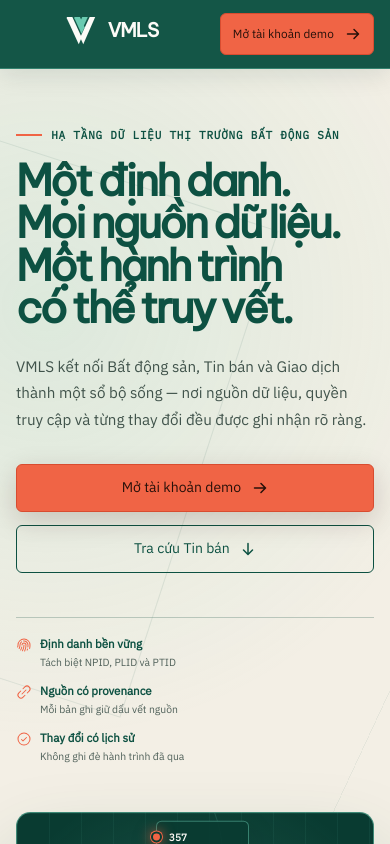
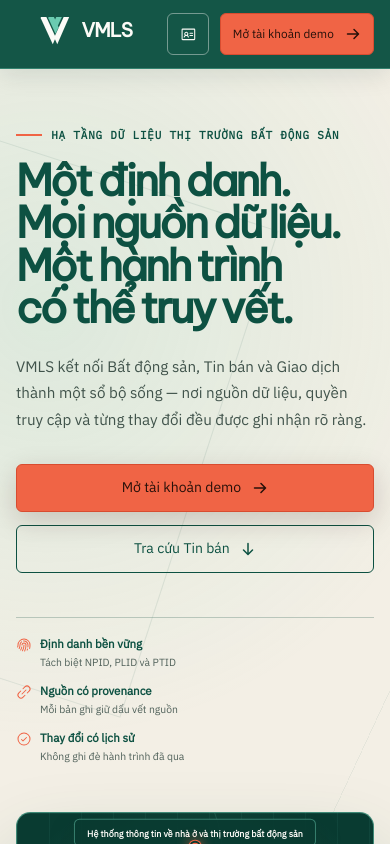
Before and after one commit to TheNowProject/hn-mls, a React (Vite) app: page / in a window 390 px wide. Shown: the top 844 px of the page. Built offline with nearby package versions, Linux system fonts and the light colour scheme.

Commit message:
Restore VNeID header and expand source label
Keep VNeID session persistence alongside the five demo accounts. Use the full housing-market information system name in user-facing copy while preserving internal 357 command and fixture identifiers.

```diff
--- a/src/App.jsx
+++ b/src/App.jsx
@@ -1,6 +1,7 @@
 import { useEffect, useMemo, useRef, useState, useSyncExternalStore } from 'react'
 import LandingPage from './components/LandingPage.jsx'
 import V5Workspace from './components/V5Workspace.jsx'
+import VNeIDSessionControl from './components/VNeIDSession.jsx'
 import {
   PRIMARY_LISTING_ID,
   V5_ROLES,
@@ -15,11 +16,17 @@ import {
   serializeV5State,
   v5Reducer,
 } from './demo/v5Journey.js'
+import {
+  VNEID_SESSION_ACTIONS,
+  VNEID_SESSION_STORAGE_KEY,
+  restoreVneidSession,
+  serializeVneidSession,
+  vneidSessionReducer,
+} from './demo/vneidSession.js'
 
 const LEGACY_DEMO_KEYS = Object.freeze([
   'vmls:operations:2026-08:v4',
   'vmls:represented-market:2026-08:v2',
-  'vmls:vneid-session:2026-08:v1',
   'vmls:phu-thuong:2026-08:v5',
 ])
 
@@ -65,6 +72,14 @@ function initialState() {
     return restoreV5State(window.localStorage.getItem(V5_STORAGE_KEY))
   } catch {
     return createV5InitialState()
+  }
+}
+
+function initialVneidSession() {
+  try {
+    return restoreVneidSession(window.localStorage.getItem(VNEID_SESSION_STORAGE_KEY))
+  } catch {
+    return restoreVneidSession(null)
   }
 }
 
@@ -118,6 +133,7 @@ export default function App() {
   const hash = useSyncExternalStore(subscribeToHash, getHash, () => '#/')
   const route = parseRoute(hash)
   const [state, setState] = useState(initialState)
+  const [vneidSession, setVneidSession] = useState(initialVneidSession)
   const stateRef = useRef(state)
   const [announcement, setAnnouncement] = useState('')
   const validDossierRoute = route.page !== 'ho-so'
@@ -165,6 +181,14 @@ export default function App() {
     }
   }, [state])
 
+  useEffect(() => {
+    try {
+      window.localStorage.setItem(VNEID_SESSION_STORAGE_KEY, serializeVneidSession(vneidSession))
+    } catch {
+      // The runtime stays usable in privacy modes that deny localStorage writes.
+    }
+  }, [vneidSession])
+
   const publicProjection = useMemo(() => projectV5Public(state), [state])
   const landingListings = useMemo(
     () => (publicProjection?.listings ?? []).map(normalizeLandingListing),
@@ -199,6 +223,37 @@ export default function App() {
     navigate('#/')
   }
 
+  function confirmVneidLogin() {
+    setVneidSession((current) => vneidSessionReducer(current, {
+      type: VNEID_SESSION_ACTIONS.CONFIRM_LOGIN,
+      payload: { accepted: true },
+    }))
+    setAnnouncement('Đã đăng nhập VNeID.')
+  }
+
+  function logoutVneid() {
+    setVneidSession((current) => vneidSessionReducer(current, {
+      type: VNEID_SESSION_ACTIONS.LOGOUT,
+    }))
+    setAnnouncement('Đã đăng xuất VNeID.')
+  }
+
+  const vneidIdentity = vneidSession.status === 'authenticated' ? vneidSession.identity : null
+  const vneidControl = (
+    <VNeIDSessionControl
+      session={vneidIdentity}
+      identityPreview={{
+        reference: 'VNEID-HN-0001',
+        displayName: 'N••• H••• N••',
+        status: 'Đã xác thực',
+      }}
+      scopes={['Mã phiên định danh', 'Họ tên đã che', 'Kết quả xác thực']}
+      onLogin={confirmVneidLogin}
+      onLogout={logoutVneid}
+      variant="header"
+    />
+  )
+
   if (route.page === 'landing' || !route.roleId || !validDossierRoute) {
     return (
       <>
@@ -207,6 +262,7 @@ export default function App() {
           roles={V5_ROLES}
           unreadByRole={unreadByRole}
           onEnterDemo={enterRole}
+          vneidControl={vneidControl}
         />
         <div className="sr-only" role="status" aria-live="polite">{announcement}</div>
       </>
--- a/src/components/LandingPage.jsx
+++ b/src/components/LandingPage.jsx
@@ -14,6 +14,7 @@ import {
   Sparkle,
 } from '@phosphor-icons/react'
 import BrandMark from './BrandMark.jsx'
+import { HOUSING_MARKET_INFORMATION_SYSTEM_NAME } from '../demo/v5Data.js'
 import '../styles/landing.css'
 
 const NETWORK_NODES = Object.freeze([
@@ -21,7 +22,7 @@ const NETWORK_NODES = Object.freeze([
   { id: 'plid', label: 'PLID', detail: 'Định danh Tin bán' },
   { id: 'ptid', label: 'PTID', detail: 'Dấu vết Giao dịch' },
   { id: 'housenow', label: 'HouseNow', detail: 'Ảnh chụp Tin bán' },
-  { id: 'source-357', label: '357', detail: 'Nguồn Giao dịch' },
+  { id: 'source-357', label: HOUSING_MARKET_INFORMATION_SYSTEM_NAME, detail: 'Nguồn Giao dịch' },
   { id: 'tax', label: 'Thuế', detail: 'Nghĩa vụ tài chính' },
   { id: 'land', label: 'VPĐKĐĐ', detail: 'Đăng ký sang tên' },
 ])
@@ -259,6 +260,7 @@ export function LandingPage({
   roles = [],
   unreadByRole = {},
   onEnterDemo = () => {},
+  vneidControl = null,
 }) {
   const [query, setQuery] = useState('')
   const searchInputRef = useRef(null)
@@ -305,6 +307,8 @@ export function LandingPage({
             <button type="button" onClick={scrollToSearch}>Tra cứu Tin bán</button>
             <a href="#landing-v5-registry">Living Registry</a>
           </nav>
+          <div className="landing-v5-header__actions">
+            {vneidControl}
             <DemoAccountMenu
               menuId="header-demo-accounts"
               roles={roles}
@@ -313,6 +317,7 @@ export function LandingPage({
               variant="header"
               triggerAriaLabel="Chọn vai trò demo"
             />
+          </div>
         </div>
       </header>
 
@@ -414,7 +419,7 @@ export function LandingPage({
               <li><span>01</span><Fingerprint aria-hidden="true" /><div><strong>Bất động sản</strong><small>NPID giữ định danh bền vững</small></div></li>
               <li><span>02</span><ShieldCheck aria-hidden="true" /><div><strong>Quyền đại diện</strong><small>Người bán xác nhận phạm vi và thời hạn</small></div></li>
               <li><span>03</span><Signpost aria-hidden="true" /><div><strong>Tin bán</strong><small>PLID gắn với ảnh chụp HouseNow</small></div></li>
-              <li><span>04</span><Buildings aria-hidden="true" /><div><strong>Giao dịch</strong><small>357, Thuế và VPĐKĐĐ giữ dấu vết riêng</small></div></li>
+              <li><span>04</span><Buildings aria-hidden="true" /><div><strong>Giao dịch</strong><small>{HOUSING_MARKET_INFORMATION_SYSTEM_NAME}, Thuế và VPĐKĐĐ giữ dấu vết riêng</small></div></li>
             </ol>
           </div>
         </section>
--- a/src/demo/capabilities.js
+++ b/src/demo/capabilities.js
@@ -203,7 +203,7 @@ const CONNECTION_CAPABILITIES = Object.freeze([
   {
     id: 'source-357',
     group: 'Kết nối theo hồ sơ',
-    name: 'Hệ thống thông tin 357',
+    name: 'Hệ thống thông tin về nhà ở và thị trường bất động sản',
     description: 'Nguồn cấp NPID và dữ liệu Bất động sản có thông tin xuất xứ.',
     roles: ['agent', 'brokerage', 'seller', 'buyer', 'developer', 'vmls'],
     mode: 'readOnly',
--- a/src/demo/demoData.js
+++ b/src/demo/demoData.js
@@ -156,7 +156,7 @@ export const workspaceDefinitions = Object.freeze({
 export const sourceRegistry = Object.freeze([
   {
     id: 'source-357',
-    name: 'Cổng thông tin về nhà ở và thị trường bất động sản',
+    name: 'Hệ thống thông tin về nhà ở và thị trường bất động sản',
     owner: 'Bộ Xây dựng',
     category: 'Nguồn dữ liệu công khai',
     dataCategory: 'Thông tin nhà ở và thị trường bất động sản',
--- a/src/demo/v5Data.js
+++ b/src/demo/v5Data.js
@@ -6,6 +6,7 @@ export const V5_STORAGE_KEY = 'vmls:phu-thuong:2026-08:v6'
 export const V5_PRIMARY_CASE_ID = 'phu-thuong-title-transfer'
 export const PRIMARY_PROPERTY_ID = 'NPID-HN-10421'
 export const PRIMARY_LISTING_ID = 'PLID-HN-00208'
+export const HOUSING_MARKET_INFORMATION_SYSTEM_NAME = 'Hệ thống thông tin về nhà ở và thị trường bất động sản'
 
 function deepFreeze(value) {
   if (value && typeof value === 'object' && !Object.isFrozen(value)) {
@@ -51,7 +52,7 @@ export const V5_ROLES = deepFreeze([
     label: 'Vận hành VMLS',
     shortLabel: 'VMLS',
     organization: 'VMLS Hà Nội',
-    purpose: 'Đồng bộ nguồn 357 và trạng thái xử lý ngoài VMLS.',
+    purpose: `Đồng bộ nguồn ${HOUSING_MARKET_INFORMATION_SYSTEM_NAME} và trạng thái xử lý ngoài VMLS.`,
   },
 ])
 
--- a/src/demo/v5Journey.js
+++ b/src/demo/v5Journey.js
@@ -2,6 +2,7 @@
 
 import {
   HOUSE_NOW_SNAPSHOT,
+  HOUSING_MARKET_INFORMATION_SYSTEM_NAME,
   PRIMARY_DECLARATION_PAYLOAD,
   PRIMARY_LISTING,
   PRIMARY_LISTING_ID,
@@ -1013,7 +1014,7 @@ function syncTransactionFrom357(state, action) {
         type: 'transaction_357_sync_requested',
         actorRole: 'vmls',
         actorOrganization: roleOrganization('vmls'),
-        reason: 'Đồng bộ bản ghi giao dịch từ nguồn 357',
+        reason: `Đồng bộ bản ghi giao dịch từ nguồn ${HOUSING_MARKET_INFORMATION_SYSTEM_NAME}`,
         targetType: 'Transaction',
         targetId: state.records.transaction.id,
         before: { transactionSource357: null },
--- a/src/styles/landing.css
+++ b/src/styles/landing.css
@@ -100,6 +100,14 @@
 
 .landing-v5-header nav :is(button, a):hover {
   color: var(--mint-trace);
+}
+
+.landing-v5-header__actions {
+  display: flex;
+  min-width: 0;
+  align-items: center;
+  justify-content: flex-end;
+  gap: 0.65rem;
 }
 
 .landing-v5-account-menu {
@@ -566,7 +574,30 @@
 .landing-v5-network-node.is-plid { top: 15%; right: 2%; animation-delay: -4s; }
 .landing-v5-network-node.is-ptid { top: 49%; right: 0.5%; animation-delay: -2s; }
 .landing-v5-network-node.is-housenow { top: 48%; left: 1.5%; animation-delay: -5s; }
-.landing-v5-network-node.is-source-357 { top: 3%; left: 41%; animation-delay: -3s; }
+.landing-v5-network-node.is-source-357 {
+  top: 2.5%;
+  left: 50%;
+  width: min(19rem, 60%);
+  min-width: 0;
+  padding-inline: 0.75rem;
+  animation-delay: -3s;
+  text-align: center;
+  transform: translateX(-50%);
+}
+
+.landing-v5-network-node.is-source-357 i {
+  top: auto;
+  bottom: -0.35rem;
+  left: 50%;
+  transform: translateX(-50%);
+}
+
+.landing-v5-network-node.is-source-357 strong {
+  font-family: var(--font-interface);
+  font-size: 0.66rem;
+  line-height: 1.35;
+  text-wrap: balance;
+}
 .landing-v5-network-node.is-tax { bottom: 10%; left: 6%; animation-delay: -6s; }
 .landing-v5-network-node.is-land { right: 4%; bottom: 10%; animation-delay: -0.5s; }
 
@@ -1345,7 +1376,15 @@
   .landing-v5-network-node.is-plid { top: 14%; right: 2%; }
   .landing-v5-network-node.is-ptid { top: 46%; right: 0; }
   .landing-v5-network-node.is-housenow { top: 44%; left: 1%; }
-  .landing-v5-network-node.is-source-357 { top: 3%; left: 39%; }
+  .landing-v5-network-node.is-source-357 {
+    top: 2.5%;
+    left: 50%;
+    width: 68%;
+  }
+
+  .landing-v5-network-node.is-source-357 strong {
+    font-size: 0.56rem;
+  }
   .landing-v5-network-node.is-tax { bottom: 12%; left: 5%; }
   .landing-v5-network-node.is-land { right: 3%; bottom: 12%; }
 
```
Also changed, not shown: context/domain/language.md (+2 -0 lines), src/components/Property357Panel.jsx (+4 -3 lines), src/components/V5Workspace.jsx (+11 -8 lines), 1 other file (tests, documents, lock files or other folders). Lines whose indentation alone changed are shown as unchanged.
